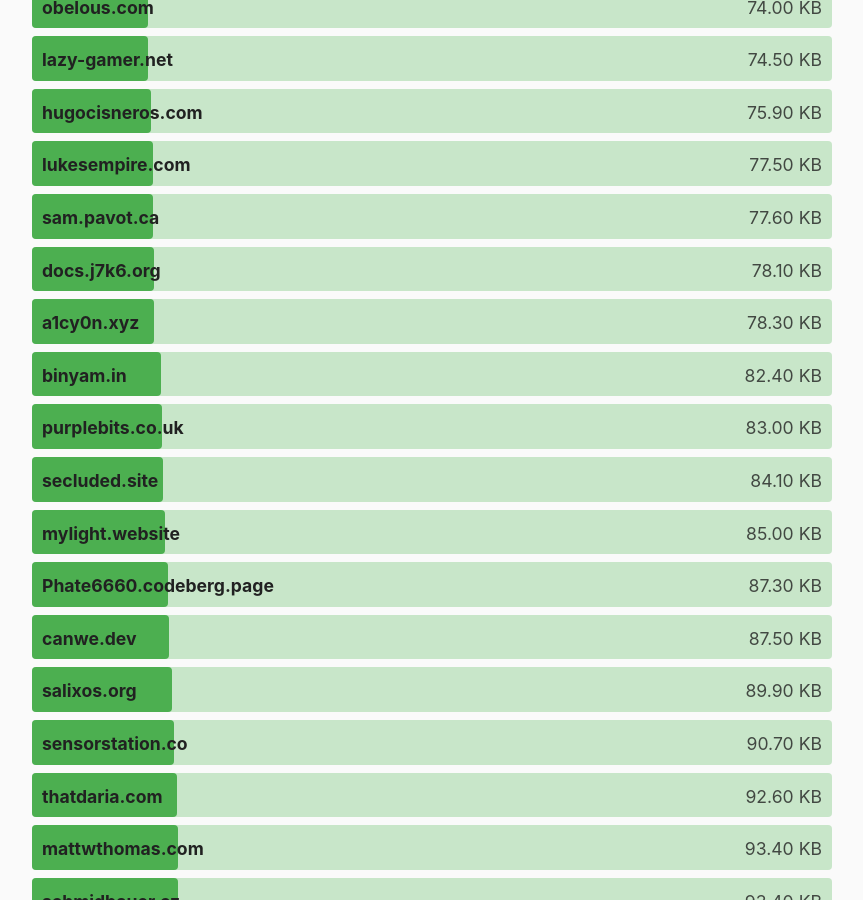
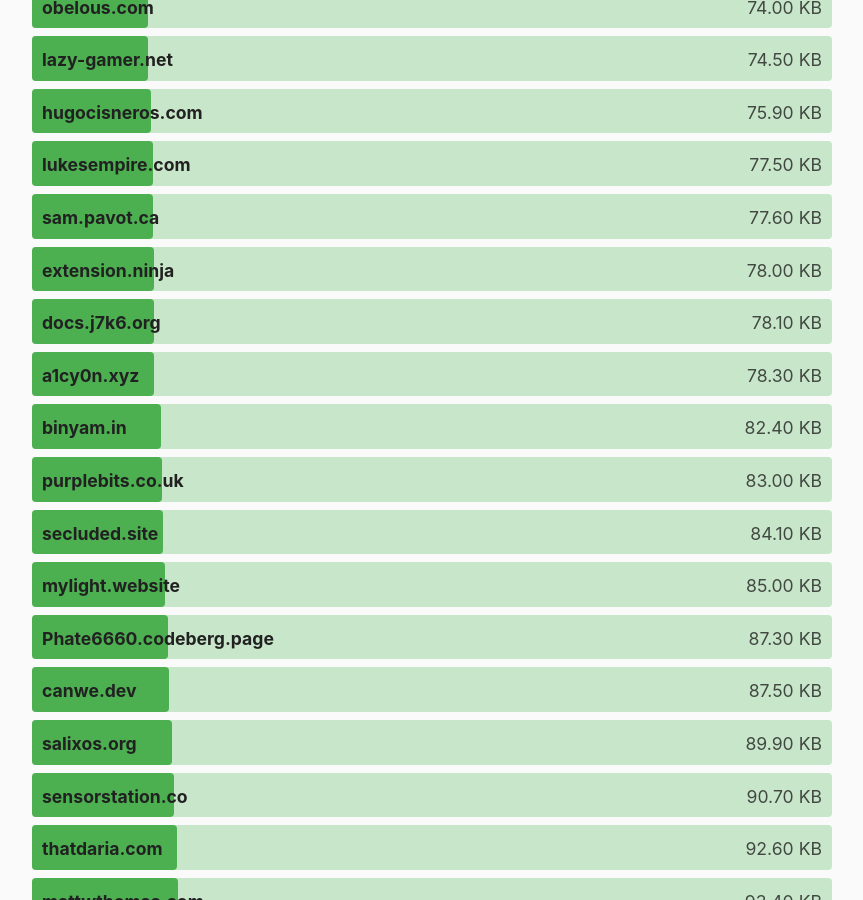
Before and after one commit to kevquirk/512kb.club, a Jekyll site: the page built from index.md, in a window 1280 px wide and 900 px high, scrolled down 12318 px. Shown: the whole window, without its empty margins (208-1071 px from the left). Built offline with Jekyll 4.4.1, drawn with Linux system fonts in a browser that asks for light colours.

Commit message:
Added extension.ninja website
https://gtmetrix.com/reports/www.extension.ninja/rAqS0cOE/

```diff
--- a/_data/sites.yml
+++ b/_data/sites.yml
@@ -688,6 +688,11 @@
   size: 184
   last_checked: 2022-01-03
 
+- domain: extension.ninja
+  url: https://www.extension.ninja/
+  size: 78
+  last_checked: 2022-03-06
+
 - domain: fanael.github.io
   url: https://fanael.github.io/
   size: 30.2
```
